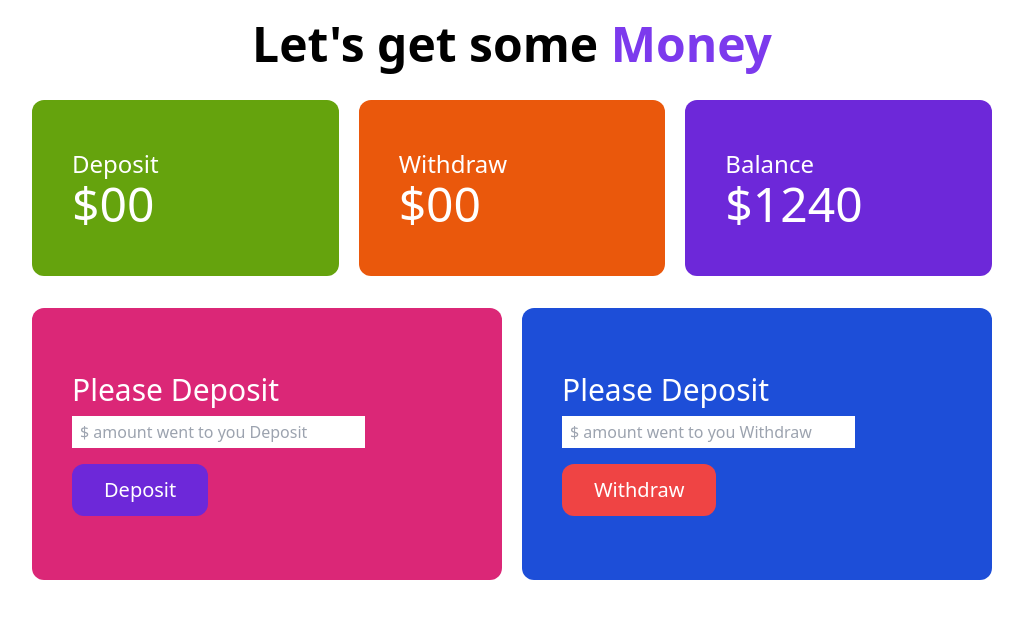
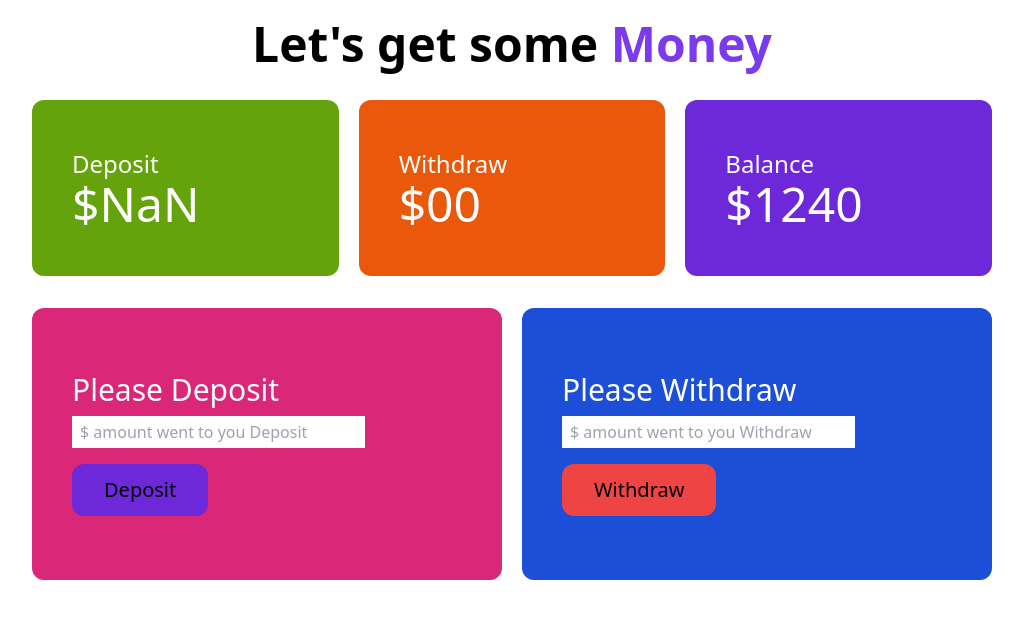
Before and after one commit to MdMehdiHasan9819/baper-hotel, a plain HTML site: page baper-hotel/bank.html in a window 1280 px wide. Both pictures are taken after a click on the button "Deposit". Shown: the whole page, without its empty margins (128-1151 px from the left). Drawn offline with nearby package versions, Linux system fonts and the light colour scheme.

Commit message:
added bank section

```diff
--- a/baper-hotel/bank.html
+++ b/baper-hotel/bank.html
@@ -16,7 +16,7 @@
         <section class="w-9/12 mx-auto text-white grid grid-cols-3 gap-5 mt-8">
             <div class="bg-lime-600 py-12 px-10 rounded-xl">
                 <h2 class="text-2xl">Deposit</h2>
-                <h4 class="text-5xl">$00</h4>
+                <h4 class="text-5xl">$<span id="deposit-total">00</span> </h4>
             </div>
             <div class="bg-orange-600 py-12 px-10 rounded-xl">
                 <h2 class="text-2xl">Withdraw</h2>
@@ -28,23 +28,24 @@
             </div>
         </section>
 
-        <section class="w-9/12 mx-auto text-white grid grid-cols-2 gap-5 mt-8">
+        <section class="w-9/12 mx-auto  grid grid-cols-2 gap-5 mt-8">
             <div class="bg-pink-600 py-16 px-10 rounded-xl">
-                <h2 class="text-3xl">Please Deposit</h2>
-                <input class="block py-1 w-9/12 px-2 mt-2 mb-4" type="text" placeholder="$ amount went to you Deposit">
-                <button class="py-3 px-8 hover:bg-sky-700 bg-violet-700 rounded-xl text-xl font-medium" type="button">
+                <h2 class="text-3xl text-white">Please Deposit</h2>
+                <input id="input-deposit" class="block py-1 w-9/12 px-2 mt-2 mb-4" type="text" placeholder="$ amount went to you Deposit">
+                <button id="deposit-button" class="py-3 px-8 hover:bg-sky-700 bg-violet-700 rounded-xl text-xl font-medium" type="button">
                     Deposit
                 </button>
             </div>
             <div class="bg-blue-700 py-16 px-10 rounded-xl">
-                <h2 class="text-3xl mb-2">Please Deposit</h2>
-                <input class="block py-1 w-9/12 px-2 mt-2 mb-4" type="text" placeholder="$ amount went to you Withdraw">
-                <button class="py-3 px-8 hover:bg-green-700 bg-red-500 rounded-xl text-xl font-medium" type="button">
+                <h2 class="text-3xl text-white">Please Withdraw</h2>
+                <input id="input-withdraw" class="block py-1 w-9/12 px-2 mt-2 mb-4" type="text" placeholder="$ amount went to you Withdraw">
+                <button id="withdraw-button" class=" py-3 px-8 hover:bg-green-700 bg-red-500 rounded-xl text-xl font-medium" type="button">
                     Withdraw
                 </button>
 
             </div>
         </section>
       </main>
+      <script src="./js/bank.js"></script>
 </body>
 </html>
--- /dev/null
+++ b/baper-hotel/js/bank.js
@@ -0,0 +1,18 @@
+document.getElementById('deposit-button').addEventListener('click' , function(){
+    // step number 2
+    const depositEvent = document.getElementById('input-deposit');
+    const newDepositAmountString = depositEvent.value;
+    const newDepositAmount =parseFloat(newDepositAmountString);
+    // step Number 3
+    const depositTotalElement = document.getElementById('deposit-total');
+    const preDepositTotalAmountString = depositTotalElement.innerText;
+    const preDepositTotalAmount = parseFloat(preDepositTotalAmountString);
+    // step Number 4
+    currentDepositTotal = preDepositTotalAmount + newDepositAmount;
+
+    depositTotalElement.innerText = currentDepositTotal;
+
+
+    // step number 7
+    depositEvent.value = '';
+})
```
